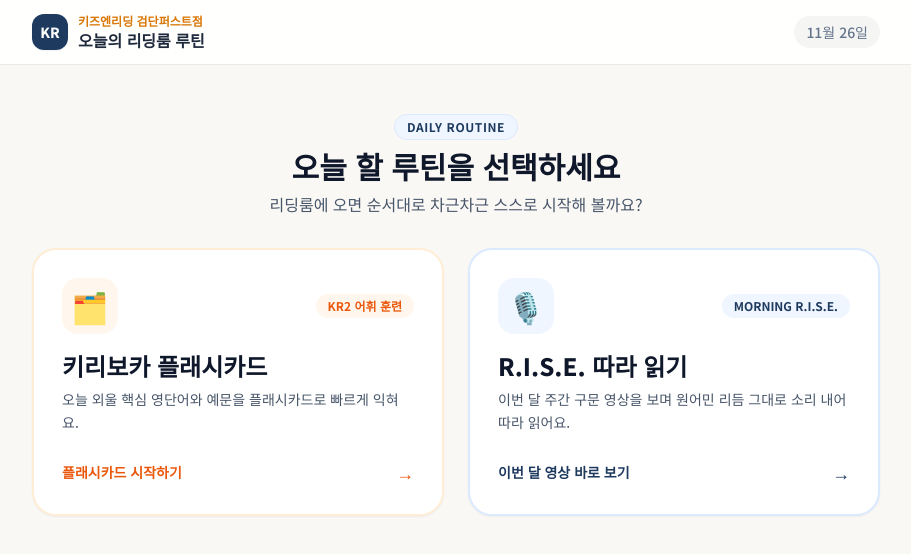
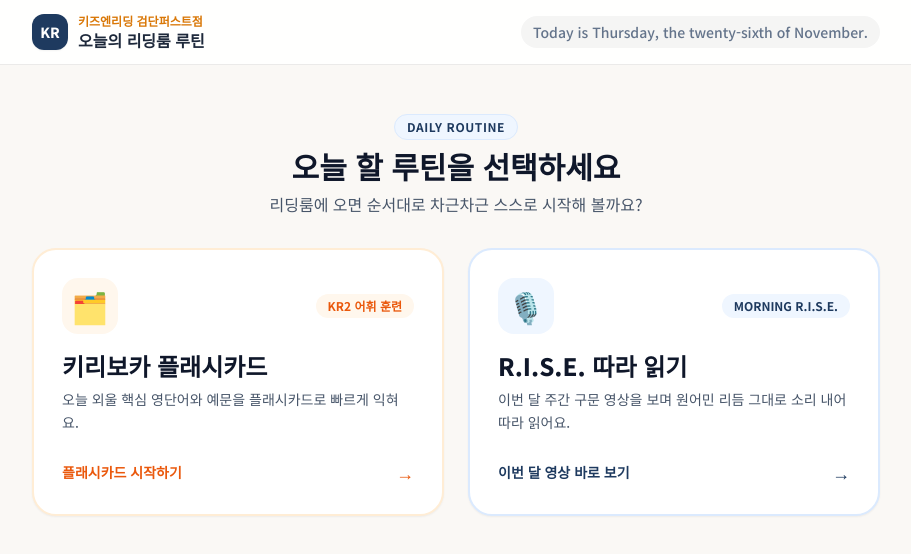
Before and after one commit to GeomdanFirst/kirivoca, a plain HTML site: page index.html in a window 1280 px wide. Shown: the whole page, without its empty margins (184-1095 px from the left). Drawn offline with nearby package versions, Linux system fonts and the light colour scheme.

Commit message:
Add files via upload

```diff
--- a/index.html
+++ b/index.html
@@ -99,8 +99,21 @@
   </main>
 
   <script>
+    function formatEnglishToday(dateObj) {
+      const weekdays = ["Sunday", "Monday", "Tuesday", "Wednesday", "Thursday", "Friday", "Saturday"];
+      const months = ["January", "February", "March", "April", "May", "June", "July", "August", "September", "October", "November", "December"];
+      const ordinals = [
+        "", "first", "second", "third", "fourth", "fifth", "sixth", "seventh", "eighth", "ninth", "tenth",
+        "eleventh", "twelfth", "thirteenth", "fourteenth", "fifteenth", "sixteenth", "seventeenth", "eighteenth", "nineteenth", "twentieth",
+        "twenty-first", "twenty-second", "twenty-third", "twenty-fourth", "twenty-fifth", "twenty-sixth", "twenty-seventh", "twenty-eighth", "twenty-ninth", "thirtieth", "thirty-first"
+      ];
+      const wd = weekdays[dateObj.getDay()];
+      const ord = ordinals[dateObj.getDate()];
+      const mo = months[dateObj.getMonth()];
+      return `Today is ${wd}, the ${ord} of ${mo}.`;
+    }
     const now = new Date();
-    document.getElementById("todayBadge").textContent = `${now.getMonth() + 1}월 ${now.getDate()}일`;
+    document.getElementById("todayBadge").textContent = formatEnglishToday(now);
   </script>
 </body>
 </html>
```
Also changed, not shown: rise.html (+14 -1 lines).
